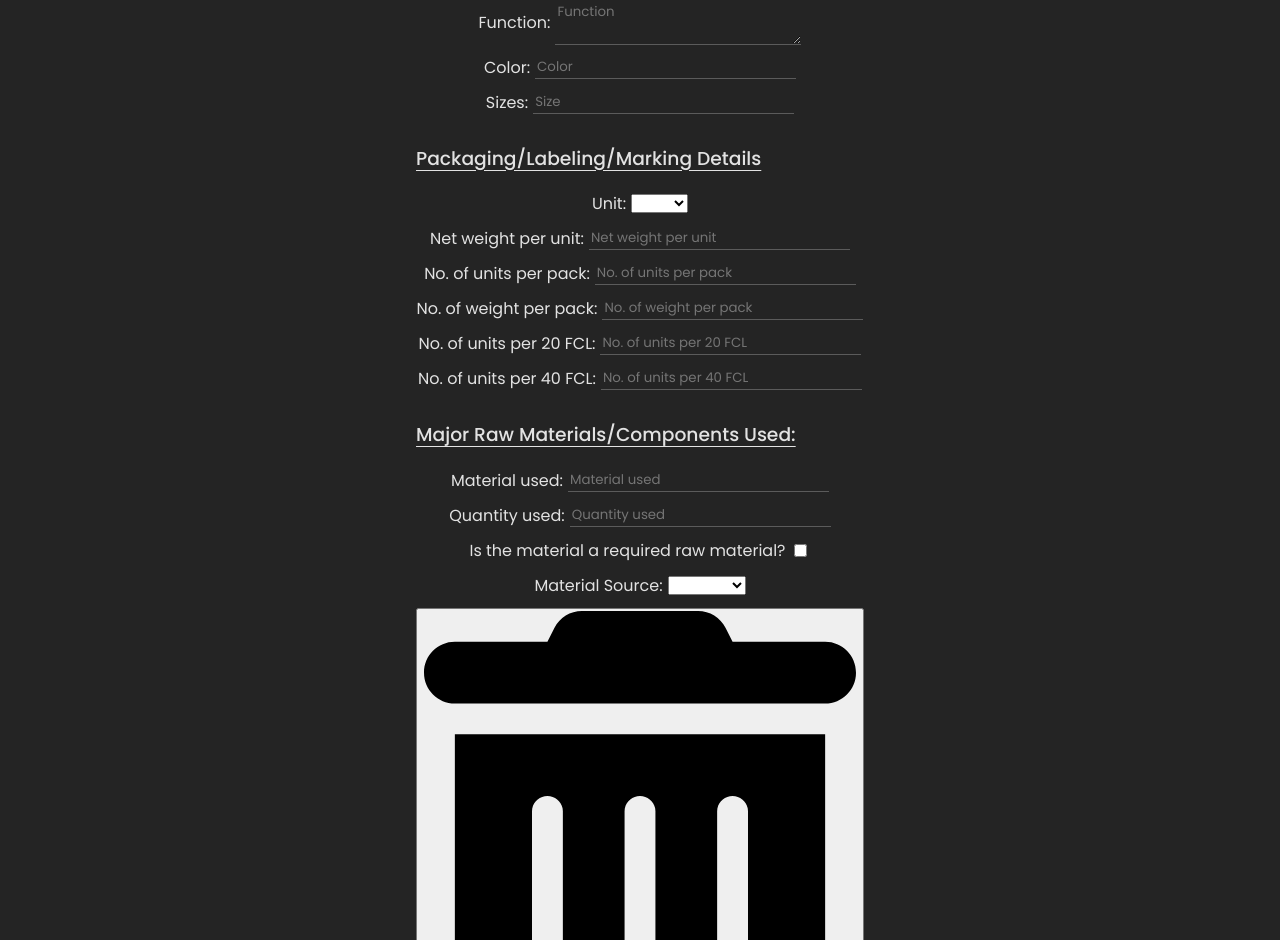
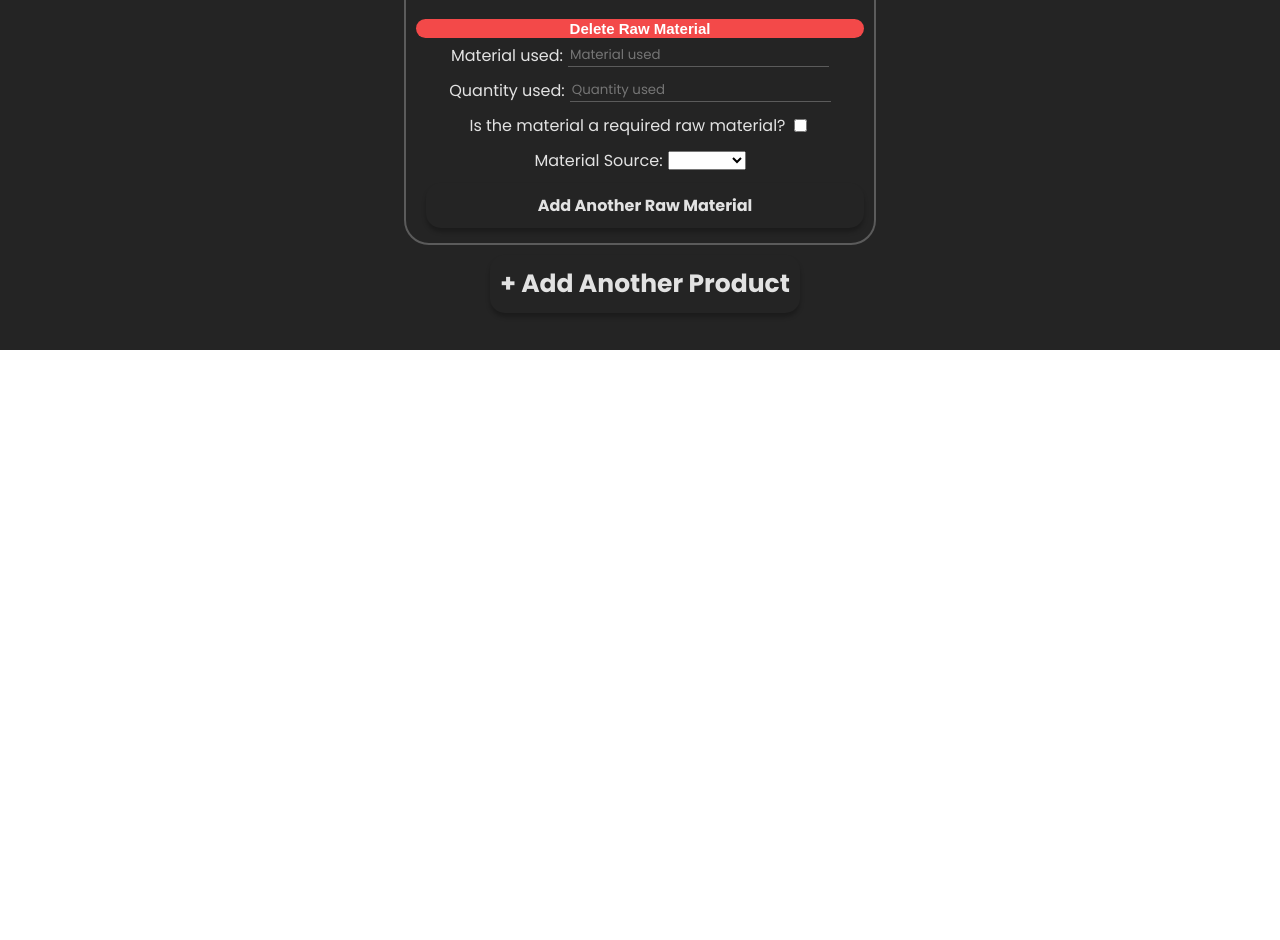
Before and after one commit to ArJSarmiento/CMSC127-Lab1, a React (Vite) app: page /form-3 in a window 1280 px wide. Shown: the part 972-1912 px from the top of the page. After the commit the page ends 1322 px from the top, so only its background shows below. Built offline with nearby package versions, Linux system fonts and the light colour scheme.

Commit message:
add/remove components function

```diff
--- a/src/form.module.scss
+++ b/src/form.module.scss
@@ -32,6 +32,30 @@
         text-underline-offset: 5px;
     }
 
+    button{
+        background: #f34949;
+        color: #ffffff;
+        font-size: 15px;
+        font-weight: 600;
+        border: none;
+        border-radius: 15px;
+
+        display: flex;
+        align-items: center;
+        justify-content: center;
+
+        margin-bottom: 5px;
+        &:hover{
+            transform: scale(0.98);
+            filter: opacity(0.8);
+            transition: all 0.2s ease-in;
+        }
+    }
+
+    hr{
+        width: 100%;
+    }
+
     form{
         display: flex;
         flex-direction: column;
@@ -55,27 +79,6 @@
             display: flex;
             flex-direction: column;
         }
-
-        span.btnContainer{
-            display: flex;
-            align-items: center;
-            justify-content: center;
-            flex-direction: row;
-
-            button{
-                border: none;
-                outline: none;
-                background:none;
-                margin-left: 10px;
-                pointer-events: all;
-                cursor: pointer;
-                font-family: inherit;
-                font-size: 25px;
-                font-weight: 600;
-
-                color: inherit;
-            }
-        }
     }
 }
 
@@ -94,3 +97,62 @@ footer{
         float: right;
     }
 }
+
+span.btnContainer{
+    display: flex;
+    align-items: center;
+    justify-content: center;
+    flex-direction: row;
+
+    button#add{
+        border: none;
+        outline: none;
+        background:none;
+        margin-left: 10px;
+        pointer-events: all;
+        cursor: pointer;
+        font-family: inherit;
+        font-size: 25px;
+        font-weight: 600;
+
+        box-shadow: 0 4px 4px #00000040;
+        border-radius: 15px;
+        padding: 10px;
+        color: inherit;
+
+        &:hover{
+            transform: scale(0.98);
+            filter: opacity(0.8);
+            transition: all 0.2s ease-in;
+        }
+    }
+}
+
+#form3{
+    border: 2px #5b5b5b solid;
+    border-radius: 25px;
+    padding: 10px;
+}
+
+button#add{
+    border: none;
+    outline: none;
+    background:none;
+    margin-left: 10px;
+    pointer-events: all;
+    cursor: pointer;
+    font-family: inherit;
+    font-size: 16px;
+    font-weight: 600;
+
+    box-shadow: 0 4px 4px #00000040;
+    border-radius: 15px;
+    padding: 10px;
+    color: inherit;
+
+    &:hover{
+        transform: scale(0.98);
+        filter: opacity(0.8);
+        transition: all 0.2s ease-in;
+    }
+}
--- a/src/form3.jsx
+++ b/src/form3.jsx
@@ -2,31 +2,42 @@ import { useState } from "react";
 import styles from "./form.module.scss";
 import Form3Products from "./form3Products";
 
-import trashCan from "./assets/trash-can-solid.svg";
+export default function Form3() {
 
-export default function Form3()
-{
-    const [showOtherUnit, setShowOtherUnit] = useState("");
-    const [numProducts, setNumProducts] = useState("5");
-    const [numMaterials, setNumMaterials] = useState("1");
+    const [components, setComponents] = useState([<Form3Products />]);
 
-    const Products = [];
+    const addComponent = () => {
+        setComponents([...components, <Form3Products key={components.length} />]);
+    };
 
-    for (let i=0; i<numProducts; i++){
-        Products.push(
-        <div key={i}>
-            {
-                numProducts == 1 ?
-                null
-                :
-                <button>
-                    <img src={trashCan}/>
-                </button>
-            }
-            <Form3Products />
-        </div>
-        );
-    }
+    const removeComponent = (index) => {
+        const updatedComponents = [...components];
+        updatedComponents.splice(index, 1);
+        setComponents(updatedComponents);
+    };
+
+    // const Products = [];
+
+    // for (let i = 0; i < numProducts; i++) {
+    //     Products.push(
+    //         <div key={i}>
+    //             {
+    //                 numProducts == 1 ?
+    //                     null
+    //                     :
+    //                     <button
+    //                         onClick={(e) => {
+    //                             e.preventDefault();
+    //                             setNumProducts(numProducts - 1);
+    //                         }}
+    //                     >
+    //                         <img src={trashCan} />
+    //                     </button>
+    //             }
+    //             <Form3Products />
+    //         </div>
+    //     );
+    // }
 
     return (
         <section className={styles.form}>
@@ -42,22 +53,34 @@ export default function Form3()
                     <input type="text" id="comppany-name" placeholder="Company Name" />
                 </span>
 
+                <hr />
+
+                {components.map((component, index) => (
+                    <div key={index}>
+                        <button onClick={(e) => {
+                            e.preventDefault();
+                            removeComponent(index)
+                            }}>
+                                Delete Product
+                            </button>
+                        {component}
+                    </div>
+                ))}
 
 
-            {Products}
 
+            </form>
                 <span className={styles.btnContainer}>
 
                     <button
-                    onClick={(e)=>{
+                        id={styles.add}
+                        onClick={(e) => {
                             e.preventDefault();
+                            addComponent()
                         }}>
                         + Add Another Product
                     </button>
-
                 </span>
-
-            </form>
 
         </section>
     );
--- /dev/null
+++ b/src/form3Materials.jsx
@@ -0,0 +1,36 @@
+import React from 'react'
+import styles from './form.module.scss'
+
+const Form3Materials = () => {
+    return (
+        <div>
+
+            <span>
+                <label htmlFor="material-used">Material used: </label>
+                <input type="text" id="material-used" placeholder="Material used" />
+            </span>
+
+            <span>
+                <label htmlFor="quantity-used">Quantity used: </label>
+                <input type="text" id="quantity-used" placeholder="Quantity used" />
+            </span>
+
+            <span>
+                <label htmlFor="is-required">Is the material a required raw material?</label>
+                <input type="checkbox" id="is-required" />
+            </span>
+
+            <span>
+                <label htmlFor="">Material Source: </label>
+                <select>
+                    <option value="" hidden></option>
+                    <option value="domestic">Domestic</option>
+                    <option value="imported">Imported</option>
+                </select>
+            </span>
+
+        </div>
+    )
+}
+
+export default Form3Materials
--- a/src/form3Products.jsx
+++ b/src/form3Products.jsx
@@ -1,10 +1,24 @@
 import React from 'react'
 import { useState } from "react";
 import styles from "./form.module.scss";
+import Form3Materials from './form3Materials';
 
 
 const Form3Products = () => {
   const [showOtherUnit, setShowOtherUnit] = useState("");
+
+  const [components, setComponents] = useState([<Form3Materials />]);
+
+  const addComponent = () => {
+    setComponents([...components, <Form3Materials key={components.length} />]);
+  };
+
+  const removeComponent = (index) => {
+    const updatedComponents = [...components];
+    updatedComponents.splice(index, 1);
+    setComponents(updatedComponents);
+  };
+
   return (
     <>
       <div>
@@ -12,7 +26,7 @@ const Form3Products = () => {
 
         <span>
           <label htmlFor="product-name">Product: </label>
-          <input type="text" id="product-name" placeholder="Product Name" />
+          <input required type="text" id="product-name" placeholder="Product Name" />
         </span>
 
         <h3>Product Description and Specifications</h3>
@@ -103,35 +117,26 @@ const Form3Products = () => {
 
       <h3>Major Raw Materials/Components Used:</h3>
 
-      { // component
-        <div>
+      {components.map((component, index) => (
+        <div key={index}>
+          <button onClick={(e) => {
+            e.preventDefault();
+            removeComponent(index)
+          }}>
+            Delete Raw Material
+          </button>
 
-          <span>
-            <label htmlFor="material-used">Material used: </label>
-            <input type="text" id="material-used" placeholder="Material used" />
-          </span>
-
-          <span>
-            <label htmlFor="quantity-used">Quantity used: </label>
-            <input type="text" id="quantity-used" placeholder="Quantity used" />
-          </span>
-
-          <span>
-            <label htmlFor="is-required">Is the material a required raw material?</label>
-            <input type="checkbox" id="is-required" />
-          </span>
-
-          <span>
-            <label htmlFor="">Material Source: </label>
-            <select>
-              <option value="" hidden></option>
-              <option value="domestic">Domestic</option>
-              <option value="imported">Imported</option>
-            </select>
-          </span>
-
+          {component}
         </div>
-      }
+      ))}
+          <button
+            id={styles.add}
+            onClick={(e) => {
+              e.preventDefault();
+              addComponent();
+            }}>
+            Add Another Raw Material
+          </button>
     </>
   )
 }
```
Lines whose indentation alone changed are shown as unchanged.
